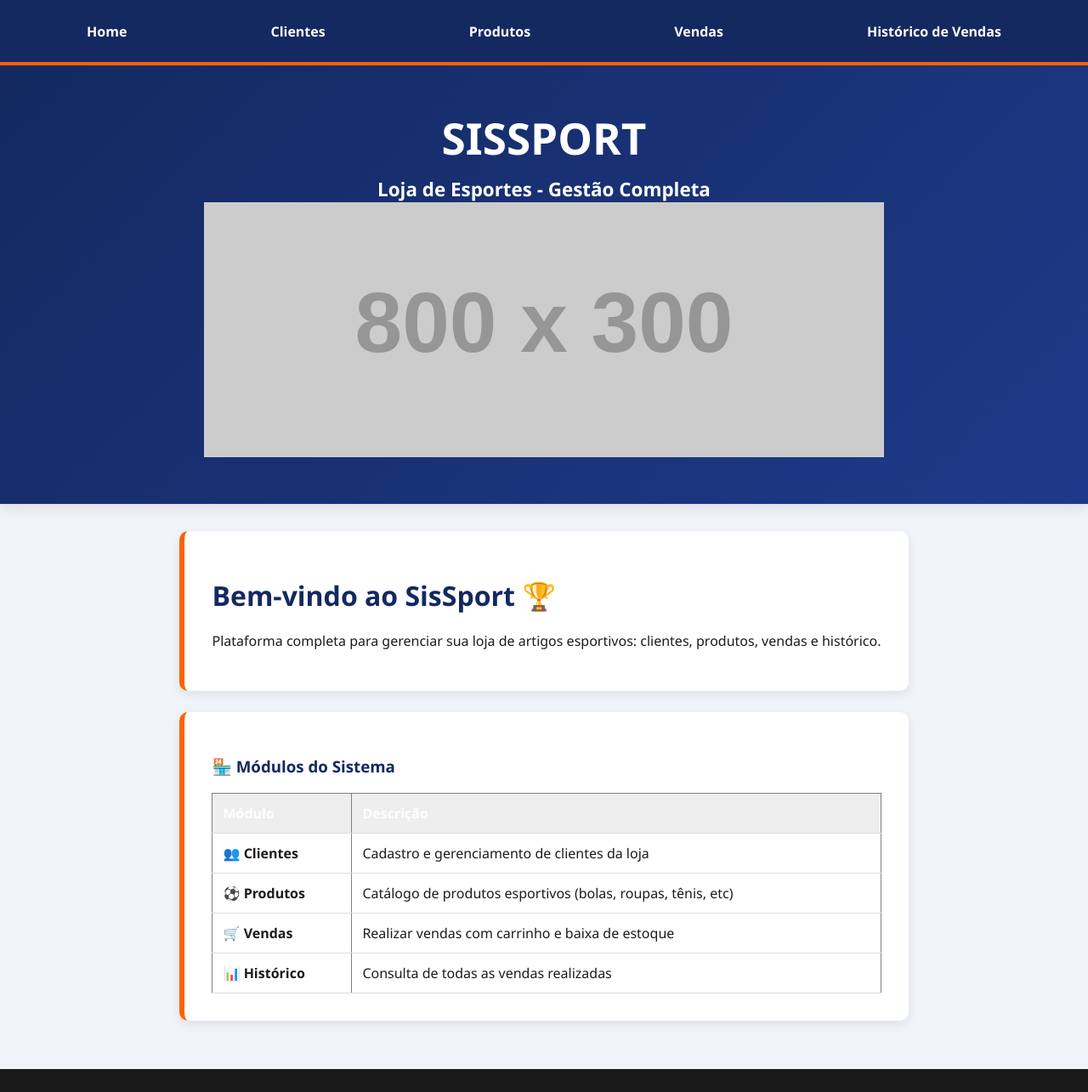
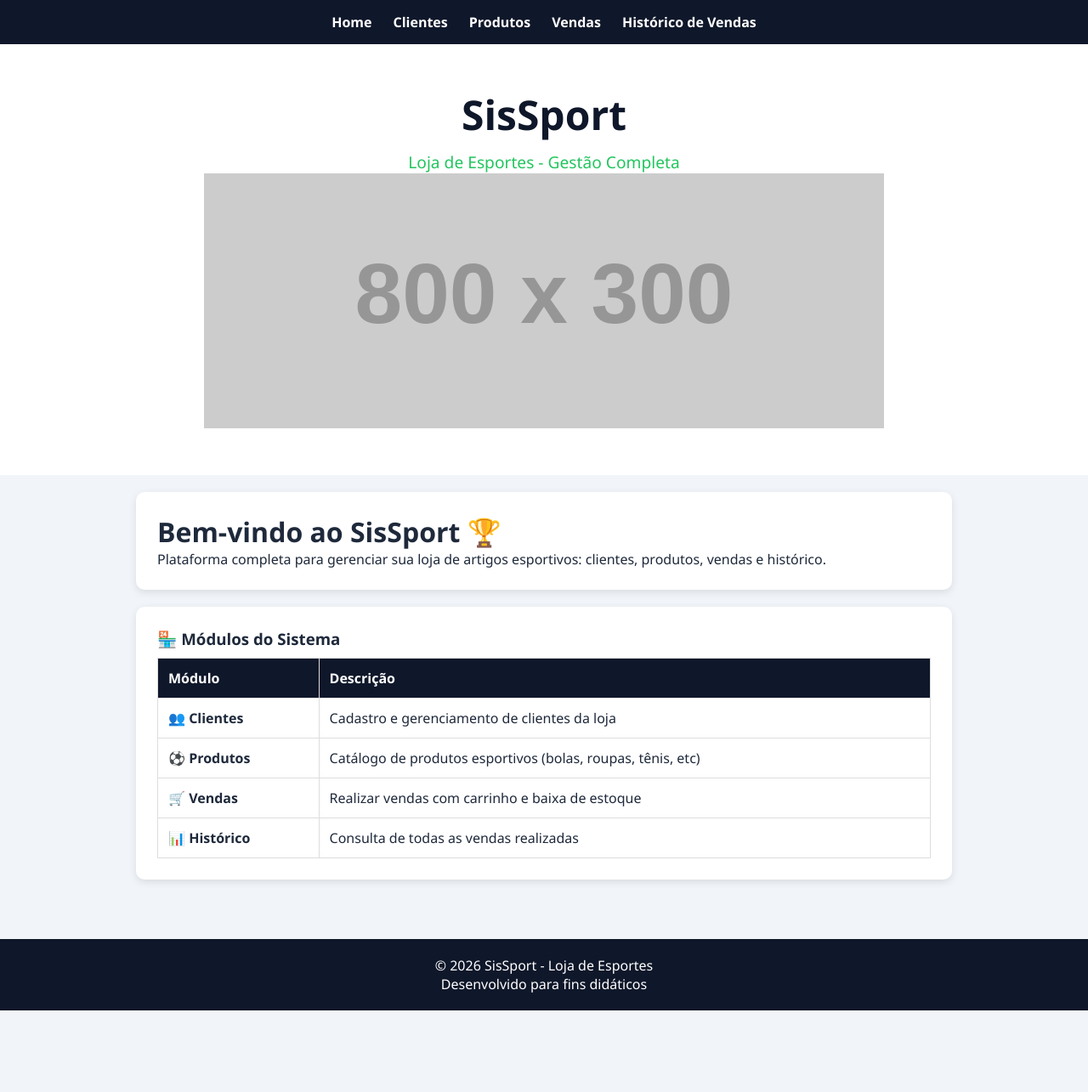
Before and after one commit to Tavares-cmda/loja-esportiva, a website: page index.html in a window 1280 px wide. Shown: the top 1285 px of the page at 85% size. After the commit the page ends 1189 px from the top, so only its background shows below. Drawn offline with Linux system fonts and the light colour scheme; placeholder pictures from the web are drawn by us.

Commit message:
Update estilo.css

```diff
--- a/estilo.css
+++ b/estilo.css
@@ -1,133 +1,117 @@
-:root {
-  --primary-green: #132960;
-  --accent-orange: #FF6200;
-  --bg-white: #FFFFFF;
-  --bg-light: #F0F3F8;
-  --text-dark: #1C1C1C;
-  --text-muted: #555555;
+:root{
+    --azul:#0F172A;
+    --verde:#22C55E;
+    --branco:#FFFFFF;
+    --cinza:#F1F5F9;
+    --texto:#1E293B;
 }
 
-body {
-  font-family: 'Segoe UI', Tahoma, Geneva, Verdana, sans-serif;
-  margin: 0;
-  background-color: var(--bg-light);
-  color: var(--text-dark);
-  display: flex;
-  flex-direction: column;
-  min-height: 100vh;
+*{
+    margin:0;
+    padding:0;
+    box-sizing:border-box;
+    font-family:'Segoe UI',sans-serif;
 }
 
-.container {
-  padding: 2rem 1rem;
-  max-width: 1000px;
-  margin: 0 auto;
-  flex: 1;
+body{
+    background:var(--cinza);
+    color:var(--texto);
 }
 
-nav {
-  background-color: var(--primary-green);
-  padding: 1.1rem;
-  display: flex;
-  justify-content: space-around;
-  box-shadow: 0 4px 10px rgba(0, 0, 0, 0.15);
-  border-bottom: 4px solid var(--accent-orange);
+nav{
+    background:var(--azul);
+    padding:15px;
+    display:flex;
+    justify-content:center;
+    gap:25px;
 }
 
-nav a {
-  color: white;
-  text-decoration: none;
-  font-weight: bold;
-  padding: 8px 15px;
-  border-radius: 6px;
-  transition: all 0.3s;
+nav a{
+    color:white;
+    text-decoration:none;
+    font-weight:bold;
 }
 
-nav a:hover {
-  background-color: var(--accent-orange);
-  color: white;
+nav a:hover{
+    color:var(--verde);
 }
 
-.banner {
-  background: linear-gradient(135deg, var(--primary-green) 0%, #1e3a8a 100%);
-  color: white;
-  padding: 50px 20px;
-  text-align: center;
-  box-shadow: 0 4px 15px rgba(0,0,0,0.1);
+.banner{
+    text-align:center;
+    padding:50px 20px;
+    background:white;
 }
 
-.banner h1 {
-  font-size: 3.2rem;
-  margin: 0;
-  text-transform: uppercase;
+.banner h1{
+    font-size:3rem;
+    color:var(--azul);
 }
 
-.banner p {
-  font-size: 1.4rem;
-  margin: 10px 0 0 0;
-  font-weight: bold;
+.banner p{
+    font-size:1.2rem;
+    color:var(--verde);
+    margin-top:10px;
 }
 
-.card {
-  background: var(--bg-white);
-  padding: 2rem;
-  border-radius: 10px;
-  box-shadow: 0 4px 12px rgba(0, 0, 0, 0.08);
-  border-left: 6px solid var(--accent-orange);
-  margin-bottom: 25px;
+.container{
+    max-width:1000px;
+    margin:auto;
+    padding:20px;
 }
 
-.card h1, .card h2, .card h3 {
-  color: var(--primary-green);
+.card{
+    background:white;
+    padding:25px;
+    margin-bottom:20px;
+    border-radius:10px;
+    box-shadow:0 3px 10px rgba(0,0,0,.1);
 }
 
-input, select, button {
-  width: 100%;
-  padding: 0.9rem;
-  margin: 0.6rem 0;
-  border: 2px solid #CBD5E1;
-  border-radius: 6px;
-  font-size: 1rem;
+input,
+select{
+    width:100%;
+    padding:12px;
+    margin:8px 0;
+    border:1px solid #ccc;
+    border-radius:6px;
 }
 
-button, button[type="submit"] {
-  background-color: var(--accent-orange);
-  color: white;
-  font-weight: bold;
-  border: none;
-  cursor: pointer;
-  text-transform: uppercase;
+button{
+    background:var(--verde);
+    color:white;
+    border:none;
+    padding:12px;
+    width:100%;
+    border-radius:6px;
+    cursor:pointer;
+    font-weight:bold;
 }
 
-button:hover {
-  background-color: #e55a00;
-  transform: translateY(-2px);
+button:hover{
+    opacity:.9;
 }
 
-table {
-  width: 100%;
-  border-collapse: collapse;
-  margin-top: 1rem;
+table{
+    width:100%;
+    border-collapse:collapse;
+    margin-top:15px;
 }
 
-th, td {
-  padding: 12px;
-  text-align: left;
-  border-bottom: 1px solid #ddd;
+th{
+    background:var(--azul);
+    color:white;
 }
 
-thead tr {
-  background-color: var(--primary-green);
-  color: white;
+th,td{
+    padding:12px;
+    border:1px solid #ddd;
+    text-align:left;
 }
 
-.rodape {
-  background-color: #1A1A1A;
-  color: #AEB0B5;
-  text-align: center;
-  padding: 25px 0;
-  margin-top: auto;
+.rodape{
+    background:var(--azul);
+    color:white;
+    text-align:center;
+    padding:20px;
+    margin-top:30px;
 }
-
-.container-rodape p {
-  margin: 5px 0;
-}
```
